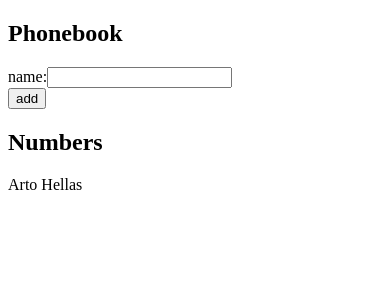
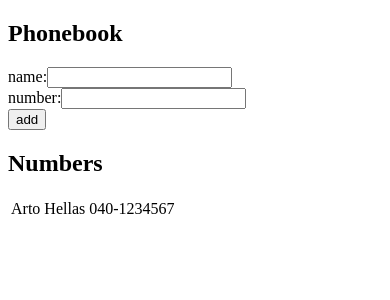
Before and after one commit to CReilly0/fullstackopen2021, a React (Create React App) app in the folder part2/phonebook/: page / in a window 390 px wide. Shown: the top 300 px of the page. Built offline with nearby package versions, Linux system fonts and the light colour scheme.

Commit message:
2.8: The Phonebook Step3
Expand your application by allowing users to add phone numbers to the phone book. You will need to add a second input element to the form (along with its own event handler):

```diff
--- a/part2/phonebook/src/App.js
+++ b/part2/phonebook/src/App.js
@@ -4,18 +4,24 @@ import Persons from './Components/Persons'
 
 const App = () => {
   const [persons, setPersons] = useState([
-    { name: 'Arto Hellas' }
+    { name: 'Arto Hellas', number: '040-1234567' }
   ])
   const [newName, setNewName] = useState('')
+  const [newNumber, setNewNumber] = useState('')
 
   const handleNameChange = (event) => {
     setNewName(event.target.value)
   }
 
+  const handleNumberChange = (event) => {
+    setNewNumber(event.target.value)
+  }
+
   const addName = (event) => {
     event.preventDefault()
     const personObject = {
-      name: newName
+      name: newName,
+      number: newNumber
     }
     if (JSON.stringify(persons).includes(JSON.stringify(newName))) {
       window.alert(`${newName} is already added to phonebook`);
@@ -29,7 +35,12 @@ const App = () => {
   return (
     <div>
       <h2>Phonebook</h2>
-      <PersonForm addName={addName} newName={newName} handleNameChange={handleNameChange}/>
+      <PersonForm
+        addName={addName}
+        newName={newName}
+        handleNameChange={handleNameChange}
+        newNumber={newNumber}
+        handleNumberChange={handleNumberChange}/>
       <h2>Numbers</h2>
       <Persons persons={persons} />
     </div>
--- a/part2/phonebook/src/Components/PersonForm.js
+++ b/part2/phonebook/src/Components/PersonForm.js
@@ -12,6 +12,12 @@ const PersonForm = (props) => {
             onChange={props.handleNameChange}/>
         </div>
         <div>
+          number:
+          <input
+            value={props.newNumber}
+            onChange={props.handleNumberChange}/>
+        </div>
+        <div>
           <button type="submit">add</button>
         </div>
       </form>
--- a/part2/phonebook/src/Components/Persons.js
+++ b/part2/phonebook/src/Components/Persons.js
@@ -2,11 +2,16 @@ import React from 'react';
 
 const Persons = ({ persons }) => {
   return(
-    persons.map((person) =>
-      <p key={person.name}>
-        {person.name}
-      </p>
-    )
+    <table>
+      <tbody>
+        {persons.map((person) =>
+          <tr key={person.name}>
+            <td>{person.name}</td>
+            <td>{person.number}</td>
+          </tr>
+        )}
+      </tbody>
+    </table>
   )
 };
 
```
